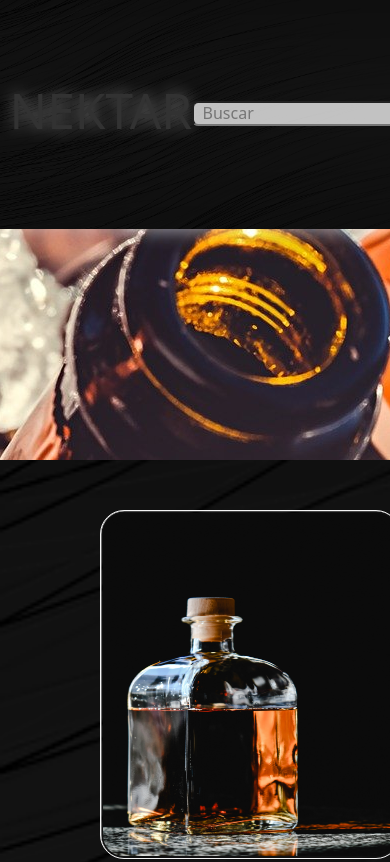
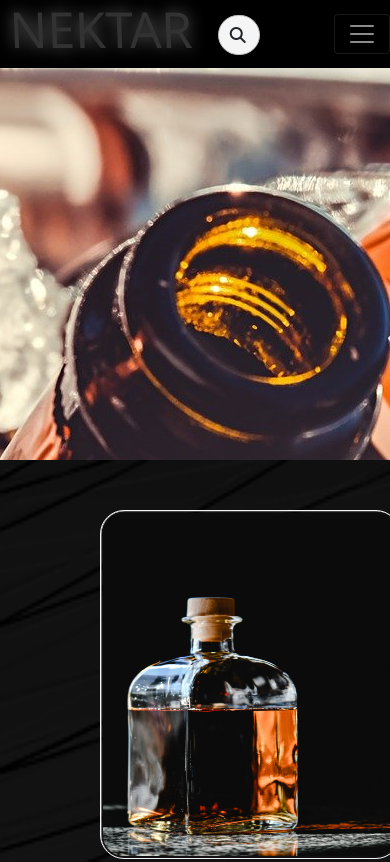
Before and after one commit to Matblv/proyecto-coder, a website: page index.html in a window 390 px wide. Shown: the top 862 px of the page. Drawn offline with Linux system fonts and the light colour scheme.

Commit message:
reparando responsive

```diff
--- a/components/_header.scss
+++ b/components/_header.scss
@@ -1,5 +1,5 @@
 .header {
-    background-image: url(../media/blackground.png);
+    background-color: black;
     background-size: cover;
     width: 100%;
 
@@ -10,6 +10,15 @@
     top: 0;
     box-shadow: 0 0.1rem 1rem rgba(255, 255, 255, 0.548);
     z-index: 1;
+
+    &__navbar {
+        padding-right: 3rem;
+
+        &__ul__li {
+            background-color: white;
+        }
+    }
+
 
     &__h1 {
         display: inline;
@@ -83,3 +92,72 @@
     }
 
 }
+
+.header__buscar {
+    position: absolute;
+    padding: 5px;
+    right: 15%;
+    top: 0.5rem;
+}
+
+.header__buscar input {
+    width: 0;
+    height: 40px;
+    padding: 0 20px;
+    font-size: 18px;
+    color: black;
+    outline: none;
+    border: 1px solid silver;
+    border-radius: 30px;
+    transition: all 0.6s ease;
+    background-color: whitesmoke;
+}
+
+.btn {
+    position: absolute;
+    margin-top: -8px;
+    right: 0%;
+    width: 55px;
+    height: 55px;
+    line-height: 55px;
+    text-align: center;
+    color: white;
+    font-size: 20px;
+    border-radius: 50%;
+    cursor: pointer;
+}
+
+.header__buscar:hover input {
+    width: 240px;
+}
+.header__buscar input:focus {
+    width: 240px;
+}
+
+@media screen and (max-width:426px) {
+
+    .header {
+
+        &__h1 {
+        }
+
+        &__buscar {
+            top: 15%;
+            right: 32%;
+        }
+
+        &__navbar {
+            padding-right: 0%;
+        }
+
+        }
+
+    .aa {
+        width: 1rem;
+    }
+
+    .bb {
+
+        visibility: hidden;
+    }
+}
--- a/index.html
+++ b/index.html
@@ -22,14 +22,15 @@
     <header  class="header">
         <h1 class="header__h1">NEKTAR</h1>
 
-        <div class="header__busq">
-            <label for="búsqueda"></label>
-            <input class="header__busq--1" type="text" id="búsqueda" placeholder="  Buscar">
-            <button class="header__busq--but">Buscar</button>
+        <div class="header__buscar">
+            <label for="busqueda"></label>
+            <input type="text" placeholder="Buscar" required>
+            <button class="btn">
+                <i class="fa-solid fa-magnifying-glass"></i>
+            </button>
         </div>
-        <i class="fas fa-bars"></i>
-        <div class="header__nav"> <!-- nav-->
-            <nav>
+         <!-- nav-->
+            <!-- <nav>
                 <ul>
                     <li class="header__nav--li"><a class="header__nav--txt" href="index.html" >Incio</a></li>
                     <li class="header__nav--li"><a class="header__nav--txt" href="pages/productos.html">Productos</a></li>
@@ -37,7 +38,61 @@
                     <li class="header__nav--li"><a class="header__nav--txt" href="pages/preguntas-frecuentes.html">Preguntas frecuentes</a></li>
                     <li class="header__nav--li"><a class="header__nav--txt" href="pages/contacto.html">Contacto</a></li>
                 </ul>
-            </nav>
+            </nav> -->
+
+                <!-- <section class="header__nav__mobile">
+
+                    <div class="collapse" id="navbarToggleExternalContent">
+                        <div class="p-4">
+                        <h5 class="text-white h4 ">Navegación</h5>
+                        <ul class="header__nav__ul">
+                            <li class="header__nav__ul__li"><a class="header__nav__ul__txt" href="index.html">Incio</a></li>
+                            <li class="header__nav__ul__li"><a class="header__nav__ul__txt" href="pages/productos.html">Productos</a></li>
+                            <li class="header__nav__ul__li"><a class="header__nav__ul__txt" href="pages/promociones.html">Promociones</a></li>
+                            <li class="header__nav__ul__li"><a class="header__nav__ul__txt" href="pages/preguntas-frecuentes.html">Preguntas frecuentes</a></li>
+                            <li class="header__nav__ul__li"><a class="header__nav__ul__txt" href="pages/contacto.html">Contacto</a></li>
+                        </ul>
+                        </div>
+                    </div>
+                    <nav class="navbar navbar-dark">
+                        <div class="container-fluid">
+                        <button class="navbar-toggler" type="button" data-bs-toggle="collapse" data-bs-target="#navbarToggleExternalContent" aria-controls="navbarToggleExternalContent" aria-expanded="false" aria-label="Toggle navigation">
+                            <span class="navbar-toggler-icon"></span>
+                        </button>
+                        </div>
+
+                </section>
+                  </nav> -->
+
+                  <section class="header__navbar">
+
+                    <nav class="navbar navbar-expand-lg navbar-dark">
+                        <div class="">
+                          <button class="navbar-toggler" type="button" data-bs-toggle="collapse" data-bs-target="#navbarNavDarkDropdown" aria-controls="navbarNavDarkDropdown" aria-expanded="false" aria-label="Toggle navigation">
+                            <span class="navbar-toggler-icon"></span>
+                          </button>
+                          <div class="collapse navbar-collapse" id="navbarNavDarkDropdown">
+                            <ul class="navbar-nav">
+                              <li class="nav-item dropdown">
+                                <a class="nav-link dropdown-toggle bb" href="#" id="navbarDarkDropdownMenuLink" role="button" data-bs-toggle="dropdown" aria-expanded="false">
+                                  Navegación
+                                </a>
+                                <ul id="navbarNavDarkDropdown" class="dropdown-menu dropdown-menu-dark aa" aria-labelledby="navbarDarkDropdownMenuLink">
+                                    <li><a class="dropdown-item bg-dark" href="./index.html">Inicio</a></li>
+                                    <li><a class="dropdown-item bg-dark" href="./pages/productos.html">Productos</a></li>
+                                    <li><a class="dropdown-item bg-dark" href="./pages/promociones.html">Promociones</a></li>
+                                    <li><a class="dropdown-item bg-dark" href="./pages/preguntas-frecuentes.html">Preguntas frecuentes</a></li>
+                                    <li><a class="dropdown-item bg-dark" href="./pages/contacto.html">Contacto</a></li>
+                                </ul>
+                              </li>
+                            </ul>
+                          </div>
+                        </div>
+                      </nav>
+
+                  </section>
+
+
         </div>
     </header>
     <main class="main">
```
Also changed, not shown: css2/style.css.
